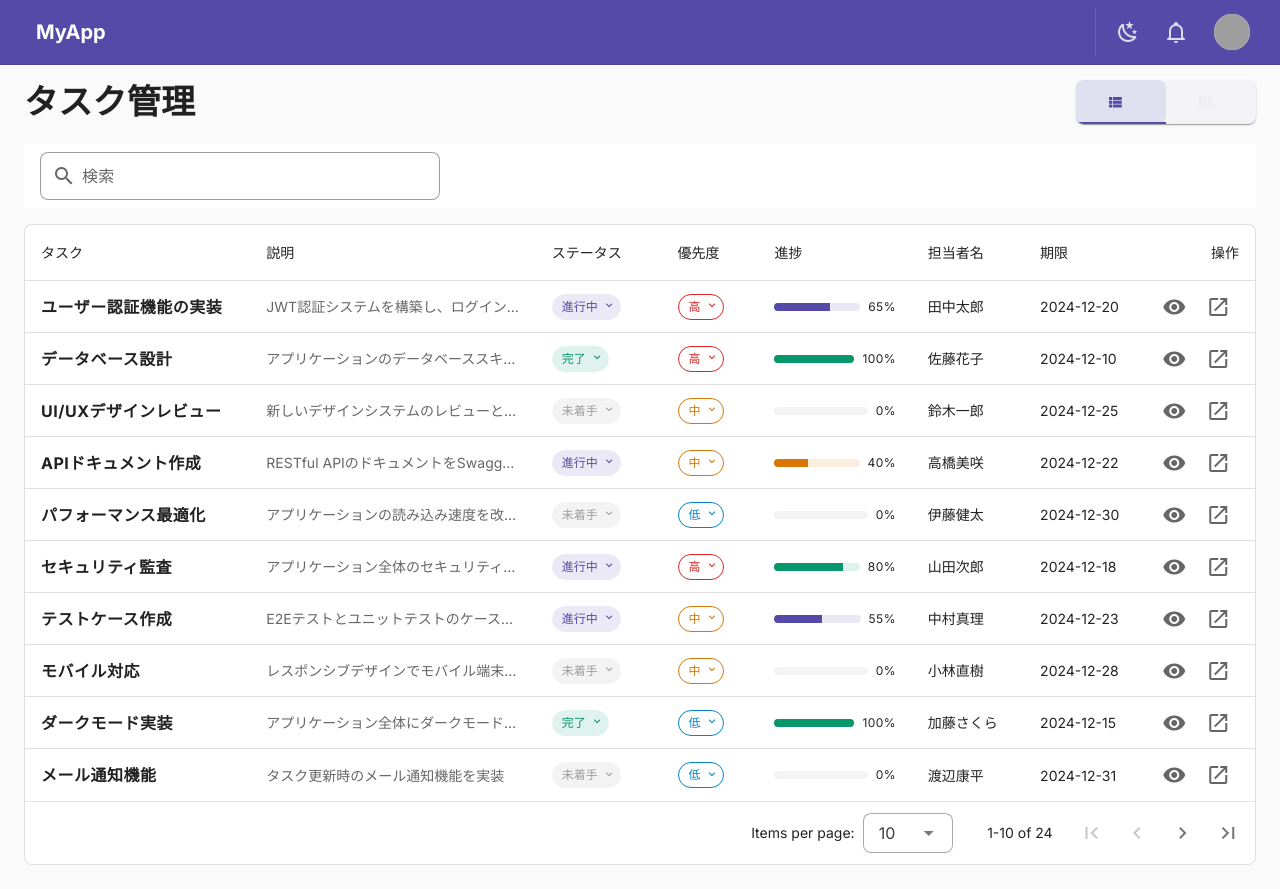
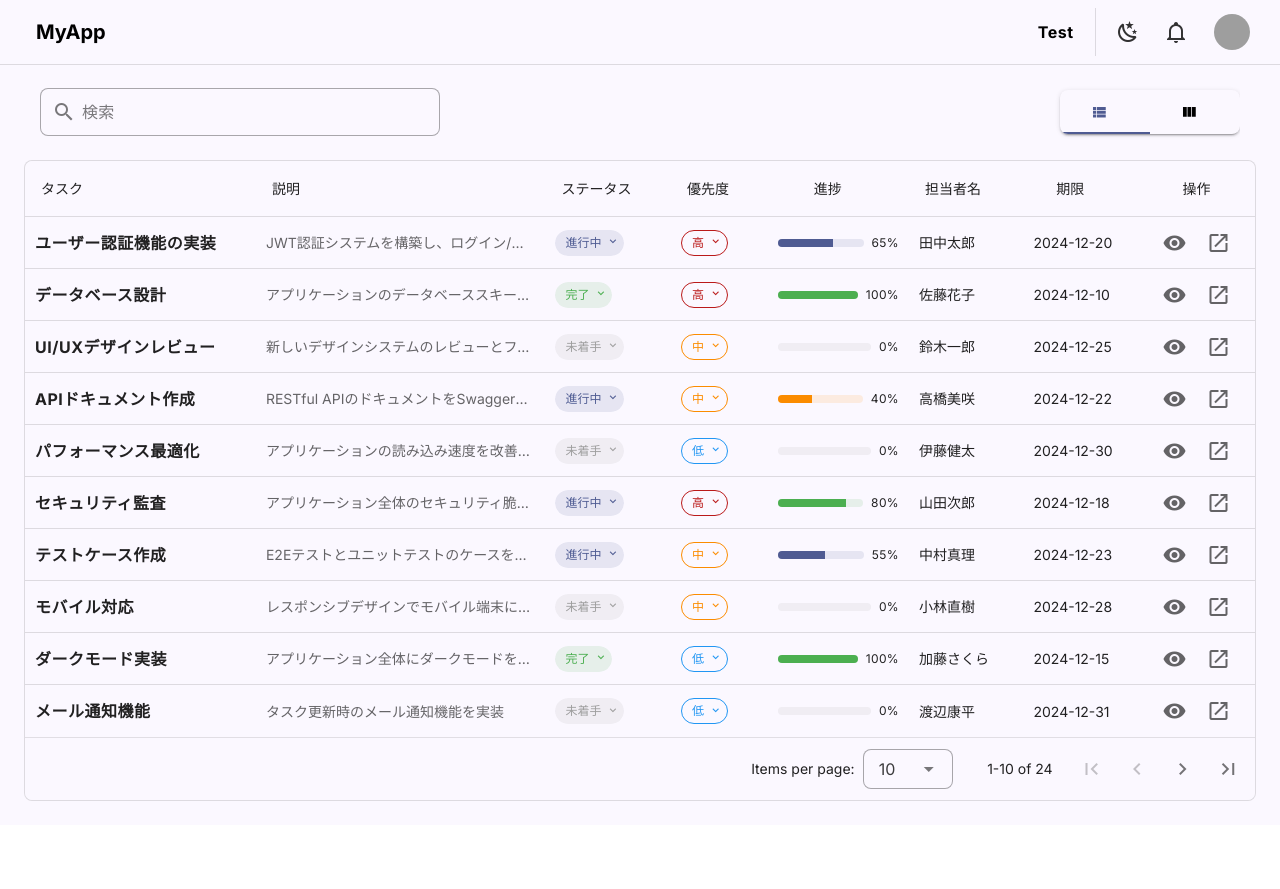
Before and after one commit to TakebumiSuzuki/Vuetify-Practice, a Vue app: page / in a window 1280 px wide. After the commit the page ends 825 px from the top, so only its background shows below. Built offline with nearby package versions, Linux system fonts and the light colour scheme; grey boxes are pictures that could not be loaded.

Commit message:
setting modification

```diff
--- a/index.html
+++ b/index.html
@@ -9,7 +9,7 @@
     <link rel="preconnect" href="https://fonts.googleapis.com">
     <link rel="preconnect" href="https://fonts.gstatic.com" crossorigin>
     <link href="https://fonts.googleapis.com/css2?family=Inter:ital,opsz,wght@0,14..32,100..900;1,14..32,100..900&family=Noto+Sans+JP:wght@100..900&display=swap" rel="stylesheet">
-
+    <link href="https://cdn.jsdelivr.net/npm/@mdi/font@7.x/css/materialdesignicons.min.css" rel="stylesheet">
   </head>
   <body>
     <div id="app"></div>
--- a/prettier.config.js
+++ b/prettier.config.js
@@ -72,5 +72,9 @@ export default {
   // デフォルトは false
   vueIndentScriptAndStyle: true,
 
+  // 1行の文字数に収まる場合でも、元がすでに改行されている場合、属性が複数ある場合は強制的に改行する
+  // 属性が2つ以下でprintWidthに収まる場合は1行になることがあります。
+  singleAttributePerLine: true,
+
   // prettierのプラグインとしては、tailwindcss用や、tomlファイル用のものなどがある。
-}
+};
--- a/src/components/AppHeader.vue
+++ b/src/components/AppHeader.vue
@@ -12,29 +12,37 @@
 </script>
 
 <template>
-  <v-app-bar flat border="b" class="px-4" color="primary">
-
+  <v-app-bar flat border="b" class="px-4" color="background">
     <v-app-bar-title class="font-weight-bold">MyApp</v-app-bar-title>
 
     <v-spacer />
+
+    <v-btn variant="plain" class="text-link text-body-1 font-weight-bold">Test</v-btn>
 
     <v-divider vertical inset class="d-none d-md-flex mx-2" />
 
     <!-- テーマ切り替えボタン -->
     <v-btn icon variant="text" @click="toggleTheme" class="rounded-pill">
-      <v-icon :icon="isDark ? 'mdi-white-balance-sunny' : 'mdi-weather-night'" class="text-opacity-adjustment" />
+      <v-icon
+        :icon="isDark ? 'mdi-white-balance-sunny' : 'mdi-weather-night'"
+        class="text-opacity-adjustment"
+      />
     </v-btn>
 
-    <v-btn icon variant="text"  class="rounded-pill">
+    <v-btn icon variant="text" class="rounded-pill">
       <v-icon icon="mdi-bell-outline" class="text-opacity-adjustment" />
     </v-btn>
 
     <v-btn icon class="ml-2 mr-2 rounded-pill">
       <v-avatar size="36">
-        <v-img src="https://randomuser.me/api/portraits/men/85.jpg" alt="User" cover class="cursor-pointer "/>
+        <v-img
+          src="https://randomuser.me/api/portraits/men/85.jpg"
+          alt="User"
+          cover
+          class="cursor-pointer"
+        />
       </v-avatar>
     </v-btn>
-
   </v-app-bar>
 </template>
 
@@ -48,4 +56,31 @@
   .text-opacity-adjustment {
     opacity: 0.8;
   }
+
+  .text-link {
+    opacity: 1;
+    padding: 0;
+    position: relative;
+    overflow: visible;
+  }
+  .text-link:hover {
+    opacity: 1;
+  }
+
+  .text-link::after {
+    content: '';
+    position: absolute;
+    left: 0;
+    bottom: -2px;
+    width: 100%;
+    height: 1px;
+    background-color: currentColor;
+    transform: scaleX(0);
+    transform-origin: left;
+    transition: transform 0.2s ease;
+  }
+
+  .text-link:hover::after {
+    transform: scaleX(1);
+  }
 </style>
--- a/src/components/AppMain.vue
+++ b/src/components/AppMain.vue
@@ -47,28 +47,9 @@
 
 <template>
   <v-container fluid class="px-6 pt-4 pb-6">
-    <!-- ヘッダー -->
-    <v-row align="center" class="mb-2">
-      <v-col cols="auto">
-        <h1 class="text-h4 font-weight-bold">タスク管理</h1>
-      </v-col>
-      <v-spacer />
-      <v-col cols="auto">
-        <v-tabs
-          v-model="activeTab"
-          color="primary"
-          class="elevation-1 rounded-lg"
-          bg-color="surface-variant"
-          density="comfortable"
-        >
-          <v-tab value="table" variant="tonal"><v-icon start>mdi-view-list</v-icon></v-tab>
-          <v-tab value="kanban" variant="tonal"><v-icon start>mdi-view-column</v-icon></v-tab>
-        </v-tabs>
-      </v-col>
-    </v-row>
 
     <!-- 検索バー -->
-    <v-toolbar flat class="px-4 bg-surface">
+    <v-toolbar flat class="px-4 bg-transparent rounded-lg">
       <v-text-field
         v-model="searchQuery"
         prepend-inner-icon="mdi-magnify"
@@ -81,6 +62,17 @@
         class="mr-4"
         style="max-width: 400px"
       />
+      <v-spacer></v-spacer>
+        <v-tabs
+          v-model="activeTab"
+          color="primary"
+          class="rounded-lg elevation-2 bg-surface"
+          density="comfortable"
+          height="44"
+        >
+          <v-tab value="table" variant="text"><v-icon start>mdi-view-list</v-icon></v-tab>
+          <v-tab value="kanban"  variant="text"><v-icon start>mdi-view-column</v-icon></v-tab>
+        </v-tabs>
     </v-toolbar>
 
     <!-- メインコンテンツ -->
--- a/src/components/KanbanView.vue
+++ b/src/components/KanbanView.vue
@@ -5,7 +5,6 @@
     tasks: {
       type: Array,
       required: true,
-      default: () => [],
     },
   });
 
@@ -56,7 +55,7 @@
       </div>
 
       <!-- カラムエリア (ここに将来vuedraggableが入ります) -->
-      <div class="kanban-column rounded-xl px-3 py-3 fill-height flex-grow-1">
+      <div class="bg-surfaceVariant rounded-xl px-3 py-3 fill-height flex-grow-1">
         <!-- カードループ -->
         <v-card
           v-for="task in getTasksByStatus(status)"
--- a/src/components/TableView.vue
+++ b/src/components/TableView.vue
@@ -56,10 +56,9 @@
       :headers="headers"
       :items="props.tasks"
       :items-per-page="10"
-      class="elevation-0"
+      class="elevation-0 compact-table"
       hover
     >
-
       <!-- 行のカスタマイズ -->
       <template #item="{ item, index }">
         <tr
@@ -68,7 +67,6 @@
             opacity: rowVisibility[index] ? 1 : 0,
             transform: rowVisibility[index] ? 'translateY(0)' : 'translateY(20px)',
             transition: `opacity 0.4s cubic-bezier(0.4, 0, 0.2, 1) ${index * 0.04}s, transform 0.4s cubic-bezier(0.4, 0, 0.2, 1) ${index * 0.03}s, background-color 0.4s ease`,
-
           }"
         >
           <!-- タイトル -->
@@ -193,4 +191,10 @@
     height: 64px;
     vertical-align: middle;
   } */
+  .compact-table > .v-table__wrapper > table > thead > tr > th,
+  .compact-table > .v-table__wrapper > table > tbody > tr > td {
+    padding-left: 10px;
+    padding-right: 10px;
+  }
+
 </style>
--- a/src/plugins/vuetify.ts
+++ b/src/plugins/vuetify.ts
@@ -1,9 +1,10 @@
 import { createVuetify } from 'vuetify';
 import * as directives from 'vuetify/directives';
+// 'vuetify/styles' はレイアウトのために必須。vite-plugin-vuetify を使うとバンドルサイズは大幅に削減できる
+import 'vuetify/styles';
+
 // import { md3 } from 'vuetify/blueprints' // ← ★モダンWeb風にするなら削除推奨
-import 'vuetify/styles';
-import '@mdi/font/css/materialdesignicons.css';
-
+// import '@mdi/font/css/materialdesignicons.css';
 
 export default createVuetify({
   directives,
@@ -12,90 +13,115 @@ export default createVuetify({
   theme: {
     defaultTheme: 'dark',
 
-    // themes: {
-    //   light: {
-    //     dark: false,
-    //     colors: {
-    //       primary: '#4F46E5',   // Indigo-600: 信頼感のある鮮やかな青紫
-    //       secondary: '#06B6D4', // Cyan-500
-    //       background: '#F9FAFB', // Gray-50: 完全な白より目に優しい
-    //       surface: '#FFFFFF',
-    //       error: '#EF4444',
-    //     },
-    //   },
-
-    //   dark: {
-    //     dark: true,
-    //     colors: {
-    //       primary: '#818CF8',    // Indigo-400: ダークモード用に少し明るく
-    //       secondary: '#22D3EE',  // Cyan-400
-
-    //       // ★ここが最大の修正ポイント
-    //       // 背景(Slate-900) より カード(Slate-800) を少し明るくして浮き上がらせる
-    //       background: '#0F172A',
-    //       surface: '#1E293B',
-
-    //       error: '#F87171',
-    //     },
-    //   },
-    // },
-
     themes: {
-      // ----------------------------------------------------------------
-      // ライトモード
-      // ----------------------------------------------------------------
       light: {
         dark: false,
         colors: {
-          // ■ メインカラー (濃いインディゴブルー)
-          // Tailwind Indigo-800: 知的で落ち着いた深い青
-          primary: '#564aa8ff',
+          primary: '#4F5B92',
+          surfaceTint: '#4F5B92',
+          onPrimary: '#FFFFFF',
+          primaryContainer: '#DDE1FF',
+          onPrimaryContainer: '#374379',
+          secondary: '#5A5D72',
+          onSecondary: '#FFFFFF',
+          secondaryContainer: '#DEE1F9',
+          onSecondaryContainer: '#424659',
+          tertiary: '#75546E',
+          onTertiary: '#FFFFFF',
+          tertiaryContainer: '#FFD7F4',
+          onTertiaryContainer: '#5C3D56',
+          error: '#BA1A1A',
+          onError: '#FFFFFF',
+          errorContainer: '#FFDAD6',
+          onErrorContainer: '#93000A',
+          background: '#FBF8FF',
 
-          // ■ サブカラー (少し青緑がかった色でアクセント)
-          // Tailwind Teal-600: プライマリーと相性が良く、かつ区別しやすい
-          secondary: '#0D9488',
-
-          // ■ 背景・表面色
-          // Tailwind Zinc-50: 真っ白すぎない、目に優しいごく薄いグレー
-          background: '#FAFAFA',
-          // カードなどは純白で浮き立たせる
-          surface: '#FFFFFF',
-          'surface-variant': '#f4f4f8ff',
-
-          // ■ セマンティックカラー (視認性重視で濃いめ)
-          error: '#DC2626', // Red-600
-          success: '#059669', // Emerald-600
-          warning: '#D97706', // Amber-600
-          info: '#0284C7', // Sky-600
+          onBackground: '#1A1B21',
+          surface: '#FBF8FF',
+          onSurface: '#1A1B21',
+          surfaceVariant: '#E2E1EC',
+          onSurfaceVariant: '#45464F',
+          outline: '#767680',
+          outlineVariant: '#C6C5D0',
+          shadow: '#000000',
+          scrim: '#000000',
+          inverseSurface: '#2F3036',
+          inverseOnSurface: '#F2F0F7',
+          inversePrimary: '#B8C4FF',
+          primaryFixed: '#DDE1FF',
+          onPrimaryFixed: '#06164B',
+          primaryFixedDim: '#B8C4FF',
+          onPrimaryFixedVariant: '#374379',
+          secondaryFixed: '#DEE1F9',
+          onSecondaryFixed: '#171B2C',
+          secondaryFixedDim: '#C2C5DD',
+          onSecondaryFixedVariant: '#424659',
+          tertiaryFixed: '#FFD7F4',
+          onTertiaryFixed: '#2C1229',
+          tertiaryFixedDim: '#E4BAD9',
+          onTertiaryFixedVariant: '#5C3D56',
+          surfaceDim: '#DBD9E0',
+          surfaceBright: '#FBF8FF',
+          surfaceContainerLowest: '#FFFFFF',
+          surfaceContainerLow: '#F4F2FA',
+          surfaceContainer: '#EFEDF4',
+          surfaceContainerHigh: '#E9E7EF',
+          surfaceContainerHighest: '#E3E1E9',
         },
       },
-
-      // ----------------------------------------------------------------
-      // ダークモード
-      // ----------------------------------------------------------------
       dark: {
         dark: true,
         colors: {
-          // ■ メインカラー (ライトより明るくして視認性を確保)
-          // Tailwind Indigo-400: 暗い背景でも発光して見える明るめのインディゴ
-          primary: '#818CF8',
-
-          // ■ サブカラー
-          // Tailwind Teal-400
-          secondary: '#2DD4BF',
-
-          // ■ 背景・表面色 (Zinc系: 青みがかったダークグレー)
-          // Tailwind Zinc-950: ほぼ黒に近いが、温かみより冷たさのあるダークグレー
-          background: '#09090B',
-          // Tailwind Zinc-900: 背景より一段階明るくしてカードの境界を作る
-          surface: '#18181B',
-          'surface-variant': '#27272A',
-
-          // ■ セマンティックカラー (パステル寄りで明るく調整)
-          error: '#F87171', // Red-400
-          success: '#34D399', // Emerald-400
-          warning: '#FBBF24', // Amber-400
-          info: '#38BDF8', // Sky-400
+          primary: '#B8C4FF',
+          surfaceTint: '#B8C4FF',
+          onPrimary: '#1F2D61',
+          primaryContainer: '#374379',
+          onPrimaryContainer: '#DDE1FF',
+          secondary: '#C2C5DD',
+          onSecondary: '#2C2F42',
+          secondaryContainer: '#424659',
+          onSecondaryContainer: '#DEE1F9',
+          tertiary: '#E4BAD9',
+          onTertiary: '#43273F',
+          tertiaryContainer: '#5C3D56',
+          onTertiaryContainer: '#FFD7F4',
+          error: '#FFB4AB',
+          onError: '#690005',
+          errorContainer: '#93000A',
+          onErrorContainer: '#FFDAD6',
+          background: '#121318',
+          onBackground: '#E3E1E9',
+          // surface: '#121318',
+          surface: '#1d1e25ff',
+          onSurface: '#E3E1E9',
+          surfaceVariant: '#45464F',
+          onSurfaceVariant: '#C6C5D0',
+          outline: '#90909A',
+          outlineVariant: '#45464F',
+          shadow: '#000000',
+          scrim: '#000000',
+          inverseSurface: '#E3E1E9',
+          inverseOnSurface: '#2F3036',
+          inversePrimary: '#4F5B92',
+          primaryFixed: '#DDE1FF',
+          onPrimaryFixed: '#06164B',
+          primaryFixedDim: '#B8C4FF',
+          onPrimaryFixedVariant: '#374379',
+          secondaryFixed: '#DEE1F9',
+          onSecondaryFixed: '#171B2C',
+          secondaryFixedDim: '#C2C5DD',
+          onSecondaryFixedVariant: '#424659',
+          tertiaryFixed: '#FFD7F4',
+          onTertiaryFixed: '#2C1229',
+          tertiaryFixedDim: '#E4BAD9',
+          onTertiaryFixedVariant: '#5C3D56',
+          surfaceDim: '#121318',
+          surfaceBright: '#38393F',
+          surfaceContainerLowest: '#0D0E13',
+          surfaceContainerLow: '#1A1B21',
+          surfaceContainer: '#1F1F25',
+          surfaceContainerHigh: '#292A2F',
+          surfaceContainerHighest: '#34343A',
         },
       },
     },
@@ -106,14 +132,10 @@ export default createVuetify({
     global: {
       ripple: false,
     },
-
     VBtn: {
       variant: 'flat',
-      // color: 'primary', // デフォルトをプライマリにしたい場合
-      height: 44, // 少し高さを出して押しやすく（スマホ対応）
       rounded: 'lg', // MD3のカプセル型ではなく、美しい角丸（8-12px程度）
       elevation: 0,
-      ripple: false,
     },
     VCard: {
       elevation: 0,
@@ -134,8 +156,18 @@ export default createVuetify({
       rounded: 'lg',
     },
     // その他の入力系も統一
-    VTextarea: { variant: 'outlined', density: 'comfortable', rounded: 'lg', color: 'primary' },
-    VAutocomplete: { variant: 'outlined', density: 'comfortable', rounded: 'lg', color: 'primary' },
+    VTextarea: {
+      variant: 'outlined',
+      density: 'comfortable',
+      rounded: 'lg',
+      color: 'primary',
+    },
+    VAutocomplete: {
+      variant: 'outlined',
+      density: 'comfortable',
+      rounded: 'lg',
+      color: 'primary',
+    },
   },
 
   display: {
--- a/src/utils/taskUtils.js
+++ b/src/utils/taskUtils.js
@@ -1,6 +1,7 @@
 export const statusOptions = ['未着手', '進行中', '完了'];
 export const priorityOptions = ['高', '中', '低'];
 
+// sortable は true, align は start がデフォルト値。
 export const headers = [
   { title: 'タスク', key: 'title', sortable: true, width: '250px' },
   { title: '説明', key: 'description', sortable: false, width: '300px' },
@@ -11,10 +12,10 @@ export const headers = [
     width: '130px',
   },
   { title: '優先度', key: 'priority', sortable: true, width: '100px' },
-  { title: '進捗', key: 'progress', sortable: true },
+  { title: '進捗', key: 'progress', sortable: true, align: 'center' },
   { title: '担当者名', key: 'assignee', sortable: true, width: '120px' },
-  { title: '期限', key: 'dueDate', sortable: true, width: '120px' },
-  { title: '操作', key: 'actions', sortable: false, align: 'end', width: '120px' },
+  { title: '期限', key: 'dueDate', sortable: true, align: 'center', width: '120px' },
+  { title: '操作', key: 'actions', sortable: false, align: 'center', width: '120px' },
 ];
 
 // ヘルパー関数
```
Also changed, not shown: eslint.config.ts (+4 -4 lines), package.json (+6 -10 lines), src/App.vue (+0 -12 lines), src/components/TaskDetailDialog.vue (+5 -5 lines), 1 other file (tests, documents, lock files or other folders).
